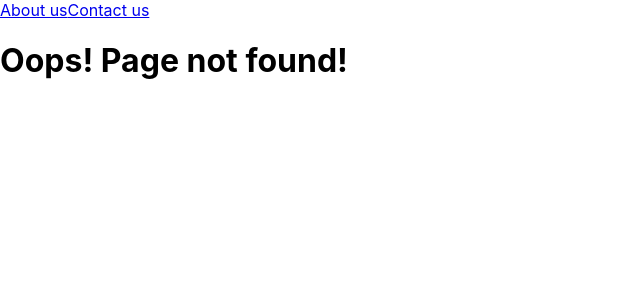
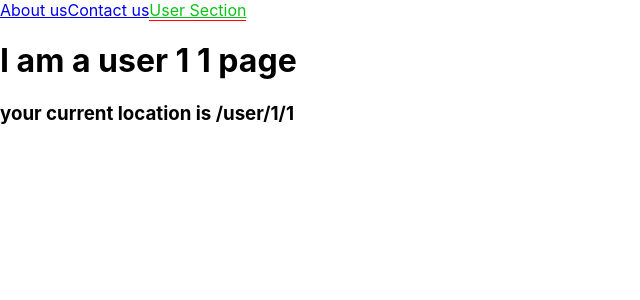
Before and after one commit to ahsan2002/Learning-Hooks-in-React, a React (Create React App) app: page /user/1/1 in a window 1280 px wide. Before the commit this address had no page. Shown: the top 300 px of the page, without its empty margins (0-640 px from the left). Built offline with nearby package versions, Linux system fonts and the light colour scheme.

Commit message:
learn new hooks

```diff
--- a/src/About.jsx
+++ b/src/About.jsx
@@ -1,7 +1,7 @@
 import React from 'react';
 
-const About=()=>{
-    return <h1>Hello,i am about page</h1>
+const About=(props)=>{
+    return <h1>Hello,i am About page</h1>
 }
 
 export default About;
--- a/src/App.jsx
+++ b/src/App.jsx
@@ -8,6 +8,7 @@ import About from "./About";
 import Contact from "./Contact";
 import Error from "./Error";
 import Navbar from "./Navbar";
+import User from "./User";
 
 const App = () => {
 //   const [num, setnum] = useState(0);
@@ -95,8 +96,9 @@ return(
 
 <Navbar/>
 <Routes>
-  <Route path="/" element={<About/>}  />
+  <Route path="/" element={<About/>}/>
   <Route path="/contact" element={<Contact/>} />
+  <Route path="/user/:name/:myname" element={<User/>} />
   {/* if we want to show user a error when a user writes a path that doesnot exits so we give '*' in path in route tag */}
   <Route path="*" element={<Error/>} />
 </Routes>
--- a/src/Navbar.jsx
+++ b/src/Navbar.jsx
@@ -1,11 +1,13 @@
 import React from 'react';
 import {NavLink} from 'react-router-dom';
 import './index.css';
+
 const Navbar=()=>{
     return (
         <>
         <NavLink to='/'>About us</NavLink>
         <NavLink to='/contact'>Contact us</NavLink>
+        <NavLink to='/user'>User Section</NavLink>
         <br />
         {/* <a href="/">About Us</a>
         <a href="/contact">Contact Us</a> */}
--- /dev/null
+++ b/src/User.jsx
@@ -0,0 +1,21 @@
+import React from 'react';
+import { useParams,useLocation,useNavigate} from 'react-router-dom';
+
+const User=()=>{
+
+    const {name,myname}=useParams();
+    const location=useLocation();
+    // console.log(location);
+    const history=useNavigate();
+    console.log(history);
+
+    return(
+    <>
+    <h1>I am a user {name} {myname} page</h1>
+    <h3>your current location is {location.pathname}</h3>
+    {location.pathname === `/user/ahsan/omerjee` ? <button>click</button> : null}
+    </>
+    )
+}
+
+export default User;
```
